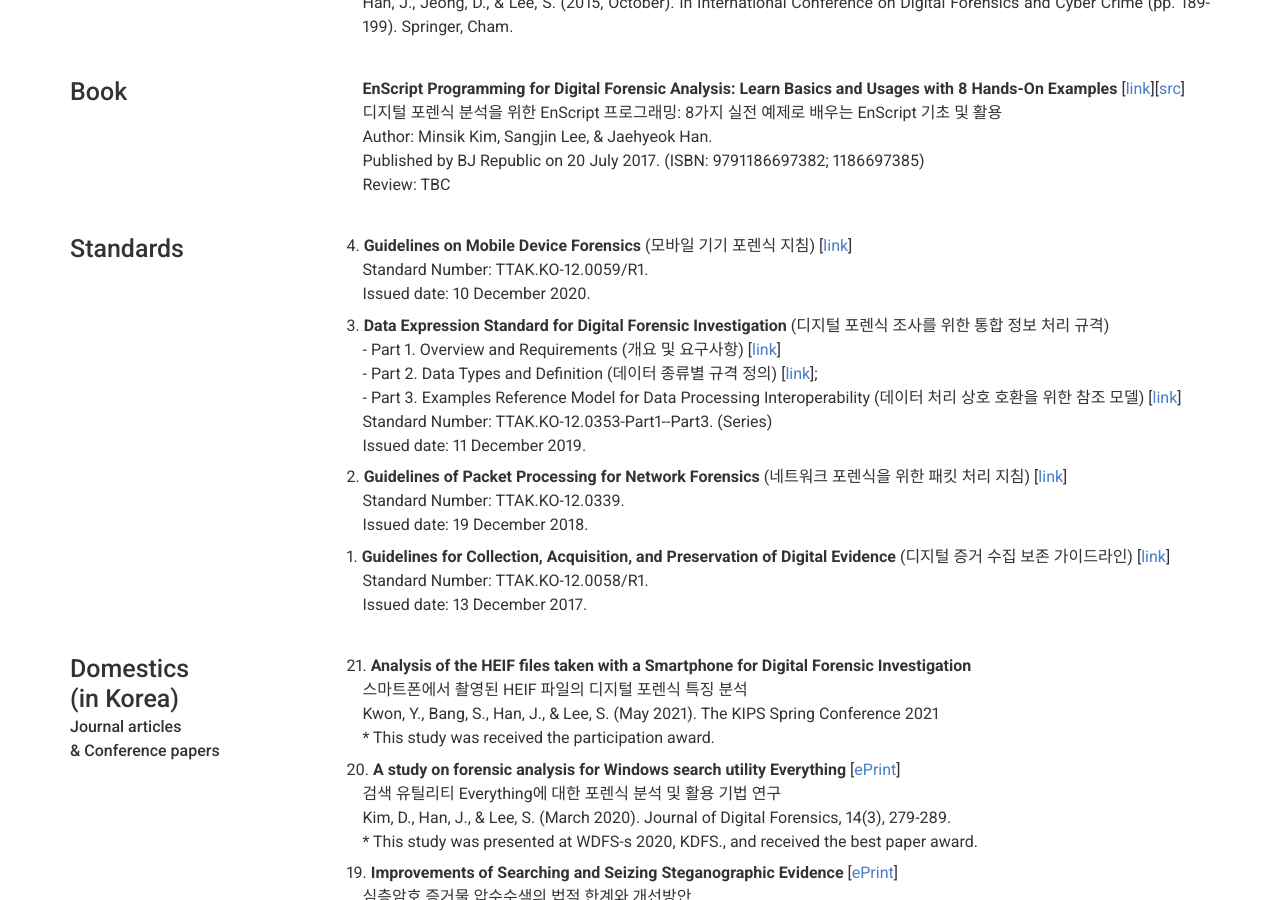
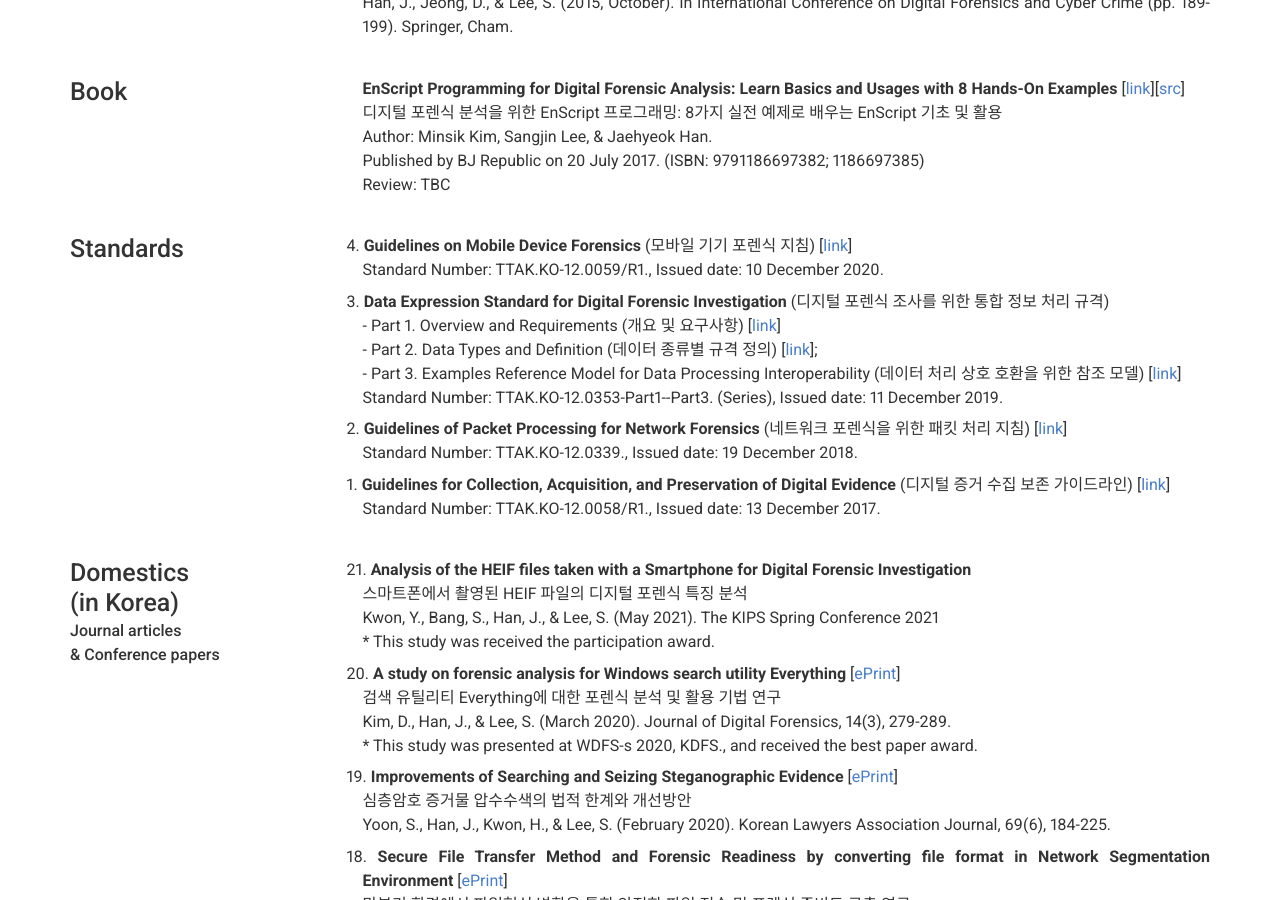
Before and after one commit to JaehyeokHan/jaehyeokhan.github.io, a Jekyll site: the page built from index.md, in a window 1280 px wide and 900 px high, scrolled down 3720 px. Built offline with Jekyll 4.4.1, drawn with Linux system fonts in a browser that asks for light colours; nearby versions of some CDN libraries.

```diff
--- a/_config.yml
+++ b/_config.yml
@@ -222,20 +222,16 @@ content:
         title: Standards
         description: | # this will include new lines to allow paragraphs
           <p style="text-indent: -1em;">4. <b>Guidelines on Mobile Device Forensics</b> (모바일 기기 포렌식 지침) [<A href = "http://www.tta.or.kr/eng/new/standardization/eng_ttastddesc.jsp?stdno=TTAK.KO-12.0059/R1" target = "top">link</A>]
-          <br>Standard Number: TTAK.KO-12.0059/R1.
-          <br>Issued date: 10 December 2020.</p>
+          <br>Standard Number: TTAK.KO-12.0059/R1., Issued date: 10 December 2020.</p>
           <p style="text-indent: -1em;">3. <b>Data Expression Standard for Digital Forensic Investigation</b> (디지털 포렌식 조사를 위한 통합 정보 처리 규격)
           <br> - Part 1. Overview and Requirements (개요 및 요구사항) [<A href = "http://www.tta.or.kr/eng/new/standardization/eng_ttastddesc.jsp?stdno=TTAK.KO-12.0353-Part1" target = "top">link</A>]
           <br> - Part 2. Data Types and Definition (데이터 종류별 규격 정의) [<A href = "http://www.tta.or.kr/eng/new/standardization/eng_ttastddesc.jsp?stdno=TTAK.KO-12.0353-Part2" target = "top">link</A>];
           <br> - Part 3. Examples Reference Model for Data Processing Interoperability (데이터 처리 상호 호환을 위한 참조 모델) [<A href = "http://www.tta.or.kr/eng/new/standardization/eng_ttastddesc.jsp?stdno=TTAK.KO-12.0353-Part3" target = "top">link</A>]
-          <br>Standard Number: TTAK.KO-12.0353-Part1--Part3. (Series)
-          <br>Issued date: 11 December 2019.</p>
+          <br>Standard Number: TTAK.KO-12.0353-Part1--Part3. (Series), Issued date: 11 December 2019.</p>
           <p style="text-indent: -1em;">2. <b>Guidelines of Packet Processing for Network Forensics</b> (네트워크 포렌식을 위한 패킷 처리 지침) [<A href = "http://www.tta.or.kr/eng/new/standardization/eng_ttastddesc.jsp?stdno=TTAK.KO-12.0339" target = "top">link</A>]
-          <br>Standard Number: TTAK.KO-12.0339.
-          <br>Issued date: 19 December 2018.</p>
+          <br>Standard Number: TTAK.KO-12.0339., Issued date: 19 December 2018.</p>
           <p style="text-indent: -1em;">1. <b>Guidelines for Collection, Acquisition, and Preservation of Digital Evidence</b> (디지털 증거 수집 보존 가이드라인) [<A href = "http://www.tta.or.kr/eng/new/standardization/eng_ttastddesc.jsp?stdno=TTAK.KO-12.0058/R1" target = "top">link</A>]
-          <br>Standard Number: TTAK.KO-12.0058/R1.
-          <br>Issued date: 13 December 2017.</p>
+          <br>Standard Number: TTAK.KO-12.0058/R1., Issued date: 13 December 2017.</p>
 
       - layout: left
         title: Domestics<br>(in Korea)
```
